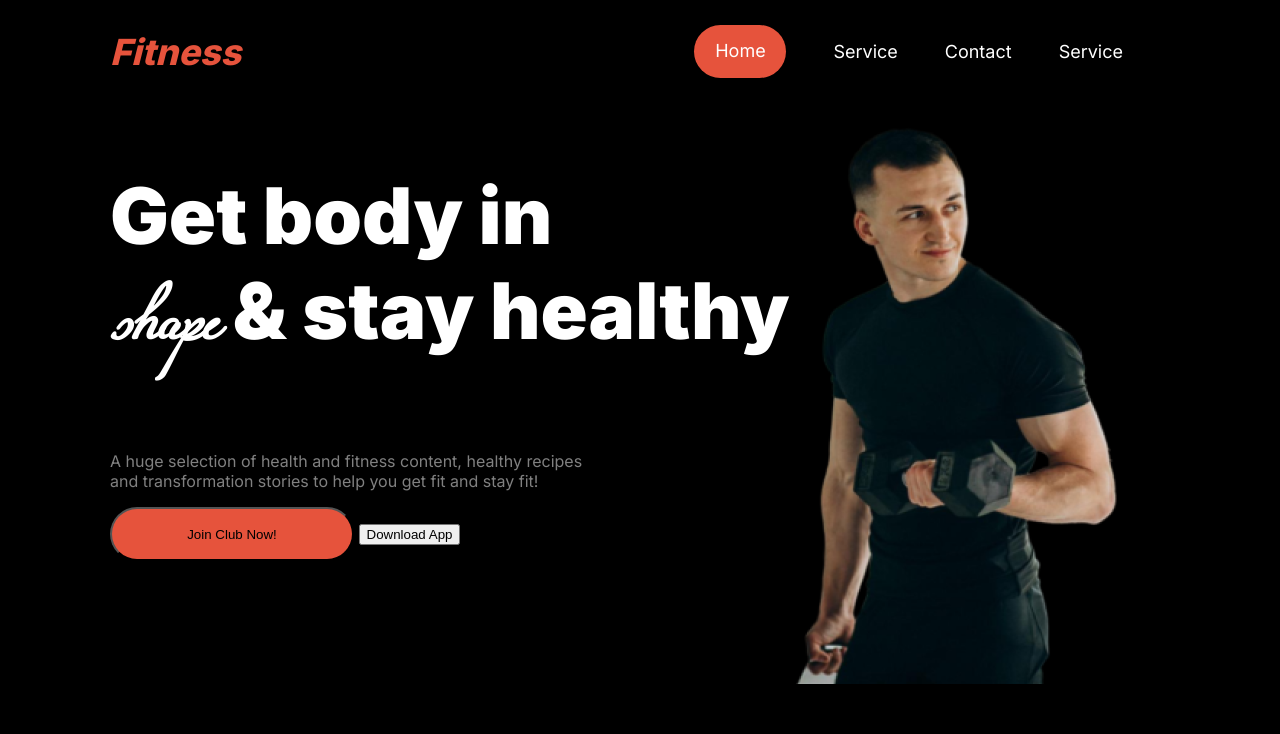
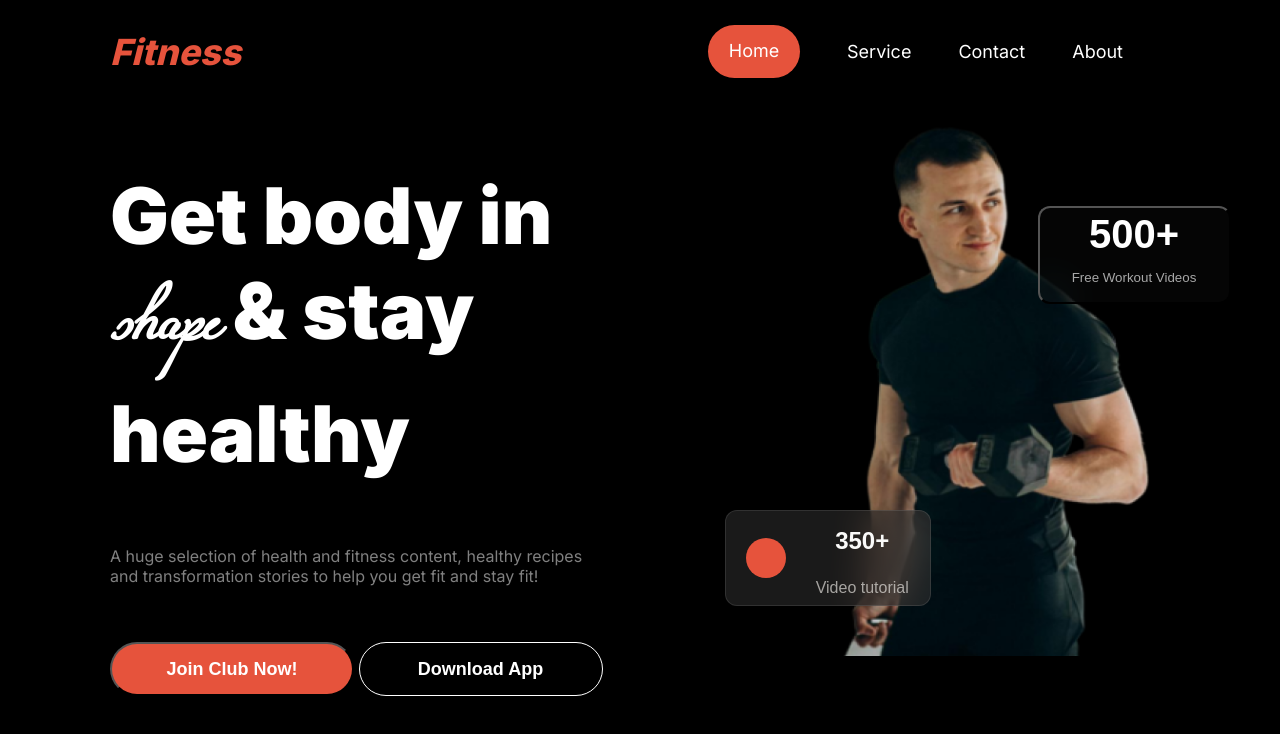
Before and after one commit to shovon-div/my-second-assignment, a plain HTML site: page index.html in a window 1280 px wide. Drawn offline with Linux system fonts and the light colour scheme.

Commit message:
added my header section

```diff
--- a/index.html
+++ b/index.html
@@ -5,28 +5,46 @@
     <meta name="viewport" content="width=device-width, initial-scale=1.0">
     <title>Second-Assignment</title>
     <link rel="stylesheet" href="styles/style.css">
+    <link rel="stylesheet" href="https://cdnjs.cloudflare.com/ajax/libs/font-awesome/6.6.0/css/all.min.css" integrity="sha512-Kc323vGBEqzTmouAECnVceyQqyqdsSiqLQISBL29aUW4U/M7pSPA/gEUZQqv1cwx4OnYxTxve5UMg5GT6L4JJg==" crossorigin="anonymous" referrerpolicy="no-referrer" />
 </head>
 <body class="inter-font">
     <header>
         <nav class="nav-bar">
             <h2  class="nav-title">Fitness</h2>
+
             <ul  class="nav-links">
                 <buttom class="home"><a href=""class="nav-link">Home</a></buttom>
                 <li class="nav-item"> <a href="" class="nav-link">Service</a> </li>
                 <li class="nav-item"> <a href="" class="nav-link">Contact</a> </li>
-                <li class="nav-item"> <a href="" class="nav-link">Service</a> </li>
+                <li class="nav-item"> <a href="" class="nav-link">About</a> </li>
             </ul>
+            <input type="checkbox" id="checkbox">
+            <label for="checkbox" id="check-btn"><i class="fa-solid fa-bars"></i></label>
         </nav>
 
         <section class="banner">
             <div class="banner-info">
-                <h1 class="banner-title">Get body in <br><span>shape</span> & stay healthy</h1>
+                <h1 class="banner-title">Get body in <br><span class="shape">shape</span> & stay healthy</h1>
                 <p class="banner-dis">A huge selection of health and fitness content, healthy recipes <br>and transformation stories to help you get fit and stay fit!</p>
+                <br><br>
                 <button class="btn-join">Join Club Now!</button>
                 <button class="btn-download">Download App</button>
             </div>
             <div class="banner-img">
-                <img src="styles/images/Images 2.png" alt="">
+                <div>
+                   <img class="Images-2" src="styles/images/Images 2.png" alt="">
+                    <button class="btn-tutorial">
+                            <div class="circel"></div>
+                            <div class="btn-ino">
+                                <p class="tutorial-title">350+</p>
+                                <p class="tutorial-dis">Video tutorial</p>
+                            </div>
+                    </button>
+                    <button class="btn-work">
+                            <p class="Workout-title">500+</p>
+                            <p class="Workout-dis">Free Workout Videos</p>
+                    </button>
+                </div>
             </div>
         </section>
 
--- a/styles/style.css
+++ b/styles/style.css
@@ -50,6 +50,17 @@ body{
     max-width: 1060px;
     margin: 0 auto;
 }
+#check-btn{
+    /* float: right; */
+    margin-right: 0;
+    margin-top: 35px;
+    font-size: 2rem;
+    color: rgb(255, 255, 255);
+    display: none;
+}
+#checkbox{
+    display: none;
+}
 /* Banner-style here */
 @font-face {
     font-family: maima;
@@ -57,6 +68,10 @@ body{
 }
 .banner{
     display: flex;
+    gap: 80px;
+}
+.Images-2{
+    width: 100%;
 }
 .banner-title{
     font-weight: 900;
@@ -68,9 +83,9 @@ body{
     font-size: 1rem;
     color:  rgba(255, 255, 255, 0.5);
 }
-span{
+.shape{
     font-family: maima;
-    font-weight: 900;
+    font-weight:700;
     font-size: 4.875rem;
 }
 .btn-join{
@@ -78,4 +93,90 @@ span{
     height: 54px;
     border-radius: 42px;
     background-color: rgb(230, 83, 60);
+    font-weight: 600;
+    font-size: 1.125rem;
+    color: rgb(255, 255, 255);
 }
+.btn-download{
+    border:1px solid rgb(255, 255, 255);
+    width: 244px;
+    height: 54px;
+    border-radius: 42px;
+    background-color: black;
+    font-weight: 600;
+    font-size: 1.125rem;
+    color: rgb(255, 255, 255);
+}
+.btn-tutorial{
+    display: flex;
+    align-items: center;
+    justify-content: space-around;
+    border: 1px solid rgb(255, 255, 255,0.1);
+    width: 206px;
+    height: 96px;
+    border-radius: 12px;
+    background-color: rgba(48, 48, 48, 0.54);
+    text-align: center;
+    backdrop-filter: blur(20px);
+    margin-left: -113px;
+    margin-top: -150px;
+}
+.circel{
+    width: 40px;
+    height:40px ;
+    background-color: rgb(230, 83, 60);
+    border-radius: 50%;
+}
+.tutorial-title{
+    font-weight: 900;
+    font-size: 1.5rem;
+    color: rgb(250, 250, 249);
+}
+.tutorial-dis{
+    font-weight:400 ;
+    font-size: 1rem;
+    color:rgba(239, 237, 232, 0.65) ;
+}
+.btn-work{
+    width: 193px;
+    height: 98px;
+    border-radius: 12px;
+    background-color: rgba(48, 48, 48, 0.1);
+    backdrop-filter: blur(20px);
+    position: relative;
+    left: 200px;
+    bottom: 400px;
+    text-align: center;
+}
+.Workout-title{
+    font-weight: 900;
+    font-size: 2.5rem;
+    color: rgb(255, 255, 255);
+    margin-top: 0;
+    margin-bottom: 0;
+}
+.Workout-dis{
+    font-weight: 400;
+    font-family: .81rem;
+    color:rgba(255, 255, 255, 0.65) ;
+}
+@media screen and (max-width:576px) {
+    #check-btn{
+        display: block;
+    }
+    .nav-links{
+        display: none;
+    }
+    .banner{
+        flex-direction: column;
+    }
+    .btn-tutorial{
+        margin-left:0px ;
+        margin-top: -300px;
+    }
+    .btn-work{
+        position: relative;
+        left: 300px;
+        bottom: 700px;
+    }
+}
```
